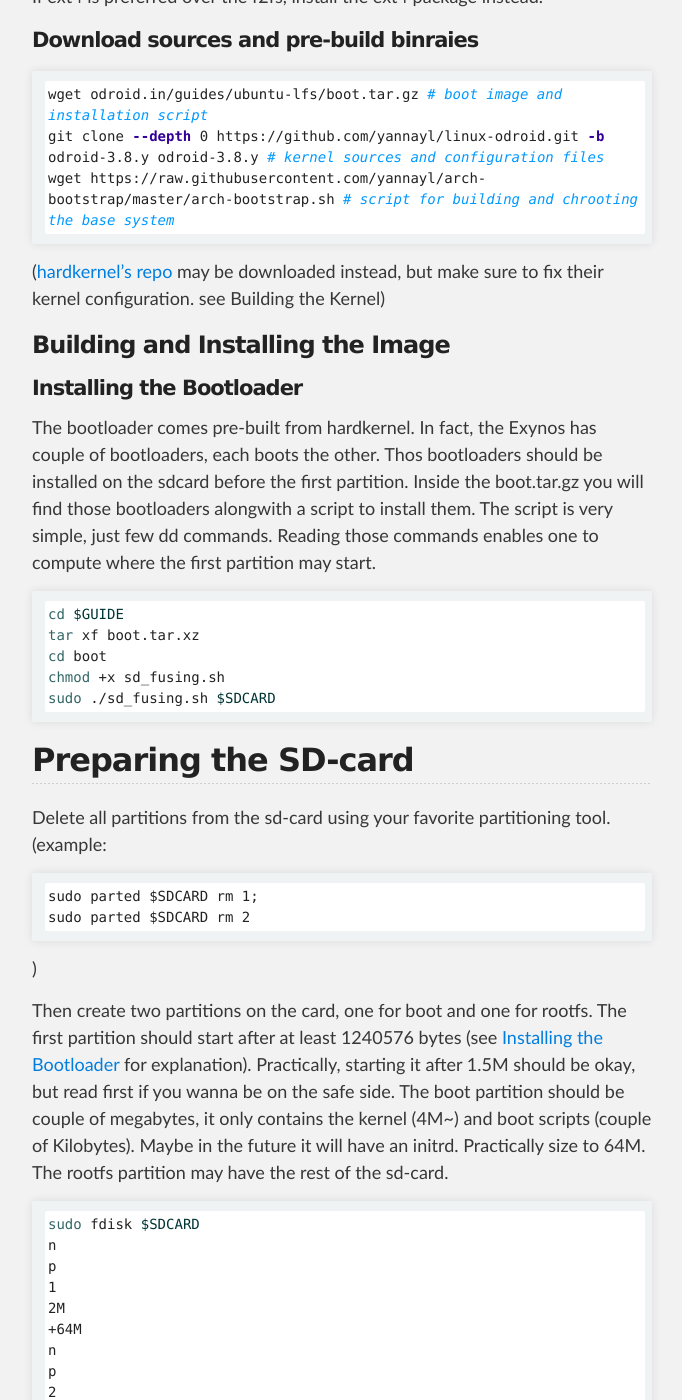
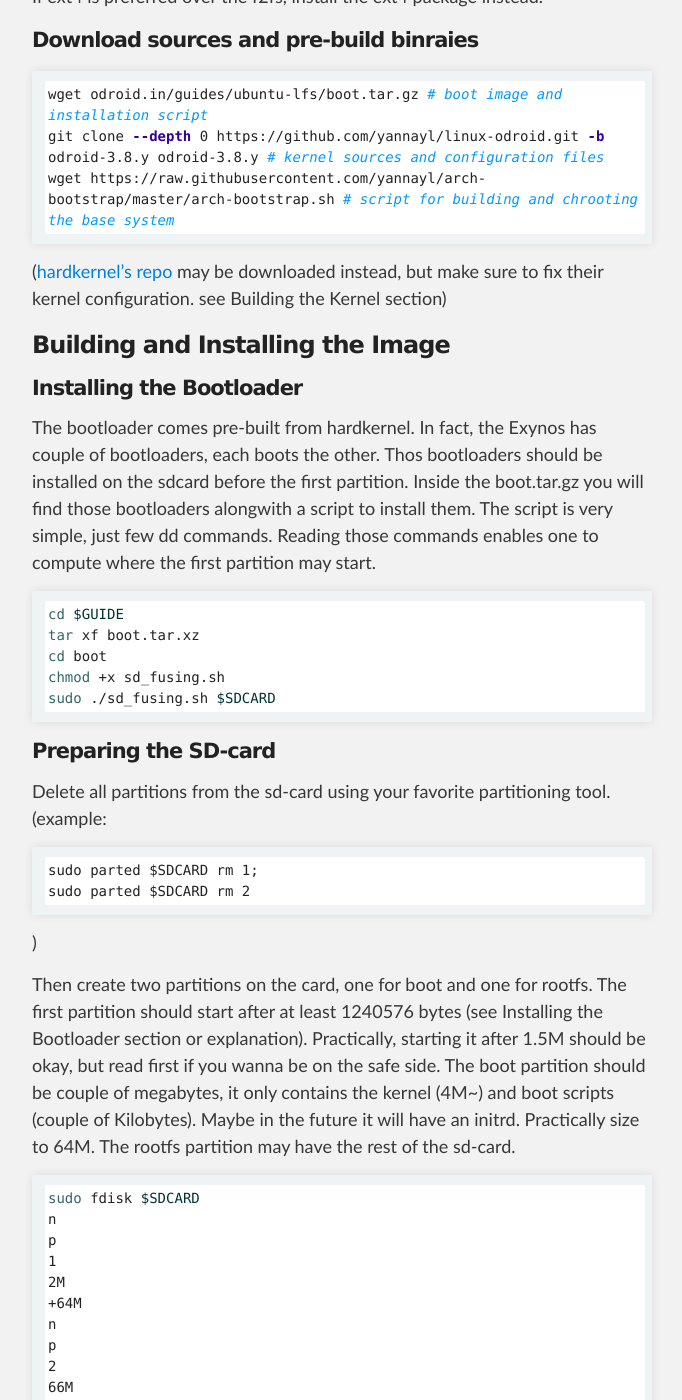
Before and after one commit to yannayl/odroidu2-home-server, a Jekyll site: the page built from posts/base-system.md, in a window 1280 px wide and 1400 px high, scrolled down 1159 px. Shown: the whole window, without its empty margins (298-980 px from the left). Built offline with Jekyll 4.4.1, drawn with Linux system fonts in a browser that asks for light colours; Markdown is read by kramdown in place of the engine named in the settings; some of the changed text lies outside the part shown.

Commit message:
fixed some typos and stuff in base-system

````diff
--- a/posts/base-system.md
+++ b/posts/base-system.md
@@ -43,7 +43,7 @@
 wget https://raw.githubusercontent.com/yannayl/arch-bootstrap/master/arch-bootstrap.sh # script for building and chrooting the base system
 ```
 
-([hardkernel's repo](https://github.com/hardkernel/linux) may be downloaded instead, but make sure to fix their kernel configuration. see Building the Kernel)
+([hardkernel's repo](https://github.com/hardkernel/linux) may be downloaded instead, but make sure to fix their kernel configuration. see Building the Kernel section)
 
 ### Building and Installing the Image
 
@@ -59,8 +59,8 @@
 sudo ./sd_fusing.sh $SDCARD
 ```
 
-Preparing the SD-card
----------------------
+#### Preparing the SD-card
+
 Delete all partitions from the sd-card using your favorite partitioning tool.
 (example:
 ```
@@ -70,7 +70,7 @@
 )
 
 Then create two partitions on the card, one for boot and one for rootfs.
-The first partition should start after at least 1240576 bytes (see [Installing the Bootloader](#Installing the Bootloader) for explanation). Practically, starting it after 1.5M should be okay, but read first if you wanna be on the safe side.
+The first partition should start after at least 1240576 bytes (see Installing the Bootloader section or explanation). Practically, starting it after 1.5M should be okay, but read first if you wanna be on the safe side.
 The boot partition should be couple of megabytes, it only contains the kernel (4M~) and boot scripts (couple of Kilobytes). Maybe in the future it will have an initrd. Practically size to 64M.
 The rootfs partition may have the rest of the sd-card.
 
````
Also changed, not shown: other parts of posts/base-system.md (+6 -5 lines).
